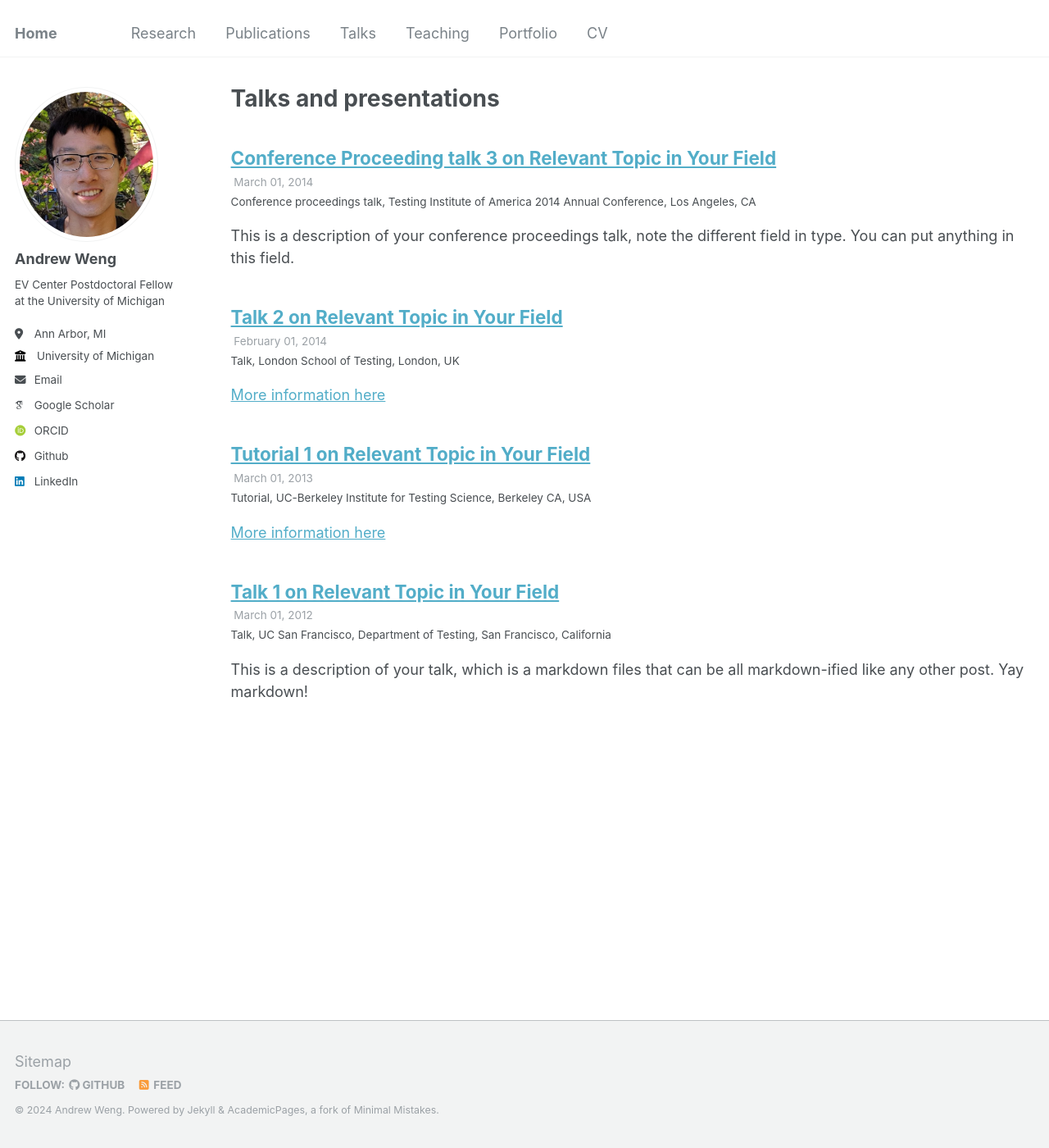
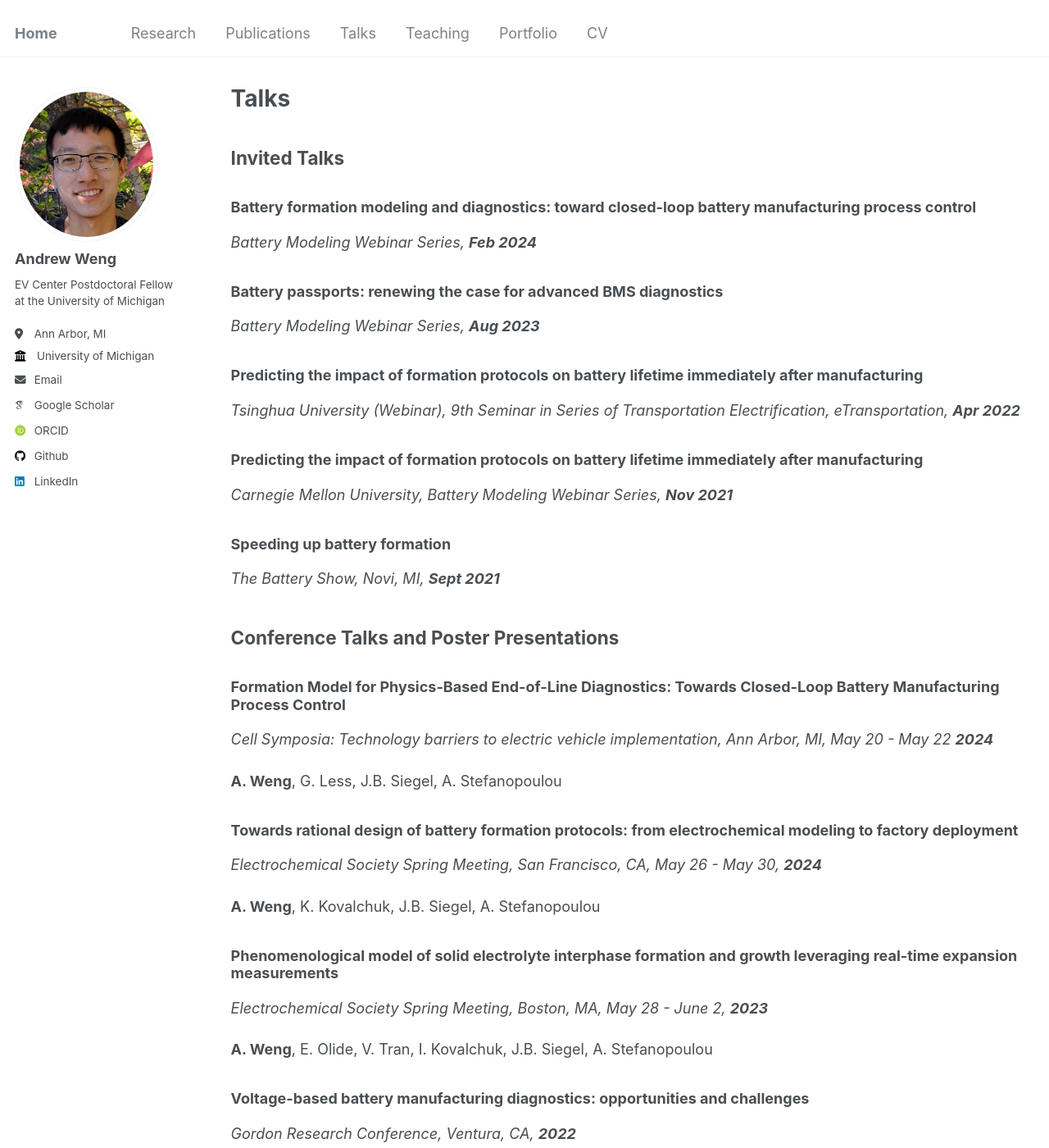
Before and after one commit to wengandrew/wengandrew.github.io, a Jekyll site: the page built from _pages/talks.md, in a window 1280 px wide and 1400 px high. Shown: the whole window at 82% size. Built offline with Jekyll 4.4.1, drawn with Linux system fonts in a browser that asks for light colours; some web fonts are replaced; some of the changed text lies outside the part shown.

Commit message:
Update talks.md

```diff
--- a/_pages/talks.html
+++ /dev/null
@@ -1,16 +0,0 @@
----
-layout: archive
-title: "Talks and presentations"
-permalink: /talks/
-author_profile: true
----
-
-{% if site.talkmap_link == true %}
-
-<p style="text-decoration:underline;"><a href="/talkmap.html">See a map of all the places I've given a talk!</a></p>
-
-{% endif %}
-
-{% for post in site.talks reversed %}
-  {% include archive-single-talk.html %}
-{% endfor %}
--- /dev/null
+++ b/_pages/talks.md
@@ -0,0 +1,69 @@
+---
+layout: archive
+title: "Talks"
+permalink: /talks/
+author_profile: true
+---
+
+{% include base_path %}
+
+## Invited Talks
+
+### Battery formation modeling and diagnostics: toward closed-loop battery manufacturing process control
+*Battery Modeling Webinar Series, **Feb 2024***
+
+### Battery passports: renewing the case for advanced BMS diagnostics
+*Battery Modeling Webinar Series, **Aug 2023***
+
+### Predicting the impact of formation protocols on battery lifetime immediately after manufacturing
+*Tsinghua University (Webinar), 9th Seminar in Series of Transportation Electrification, eTransportation, **Apr 2022***
+
+### Predicting the impact of formation protocols on battery lifetime immediately after manufacturing
+*Carnegie Mellon University, Battery Modeling Webinar Series, **Nov 2021***
+
+### Speeding up battery formation
+*The Battery Show, Novi, MI, **Sept 2021***
+
+## Conference Talks and Poster Presentations
+
+### Formation Model for Physics-Based End-of-Line Diagnostics: Towards Closed-Loop Battery Manufacturing Process Control
+*Cell Symposia: Technology barriers to electric vehicle implementation, Ann Arbor, MI, May 20 - May 22 **2024***
+
+**A. Weng**, G. Less, J.B. Siegel, A. Stefanopoulou
+
+### Towards rational design of battery formation protocols: from electrochemical modeling to factory deployment
+*Electrochemical Society Spring Meeting, San Francisco, CA, May 26 - May 30, **2024***
+
+**A. Weng**, K. Kovalchuk, J.B. Siegel, A. Stefanopoulou
+
+### Phenomenological model of solid electrolyte interphase formation and growth leveraging real-time expansion measurements
+*Electrochemical Society Spring Meeting, Boston, MA, May 28 - June 2, **2023***
+
+**A. Weng**, E. Olide, V. Tran, I. Kovalchuk, J.B. Siegel, A. Stefanopoulou
+
+### Voltage-based battery manufacturing diagnostics: opportunities and challenges
+*Gordon Research Conference, Ventura, CA, **2022***
+
+### Using Resistance as a Surrogate for Lithium Consumed During Formation for Cell Life Prediction
+*MRS Spring Meeting, Hawaii**, 2022 (oral presentation)
+
+**A. Weng**, P. Mohtat, P.M. Attia, V. Sulzer, S. Lee, G. Less, A. Stefanopoulou
+
+### Degradation diagnostics in graphite-NMC cells under fast SEI formation
+*Electrochemical Society Spring Meeting, May 30 -- June 3, **2021***
+
+**A. Weng**, P. Mohtat, S. Lee, G. Less, A. Stefanopoulou
+
+### Spatio-temporal pattern formation in the Gray-Scott Model
+
+*Congress of the Canadian Association of Physicists, Montreal, Canada, **First Prize, Best Student Poster**, Division of Theoretical Physics, **2013*** (poster presentation)
+
+**A. Weng**, M. Karttunen
+
+
+
+## Media
+
+- [*Predicting how changes in production, materials impact EV battery life*](https://techxplore.com/news/2021-10-production-materials-impact-ev-battery.html), TechXplore, Oct 25, 2021
+- [*Quick, inexpensive technique to predict battery life*](https://www.azom.com/news.aspx?newsID=57059), AZO Materials, Oct 26, 2021
+- [*Resistance is not futile: predicting how changes in production, materials impact EV battery life*](https://news.umich.edu/resistance-is-not-futile-predicting-how-changes-in-production-materials-impact-ev-battery-life/), Michigan News, Oct 25, 2021
```
Also changed, not shown: _pages/about.md (+1 -1 lines), _pages/teaching.md (+10 -12 lines).
